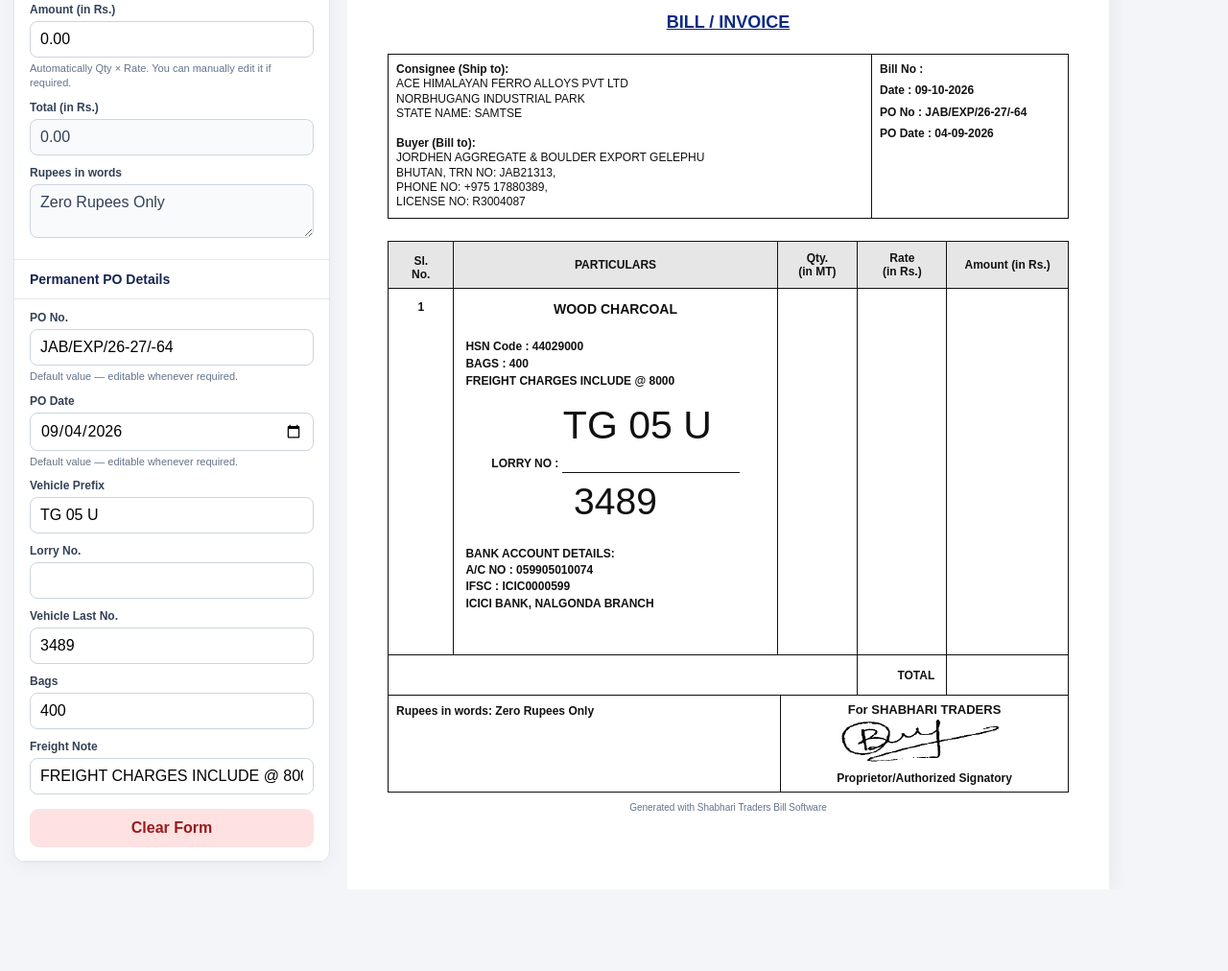
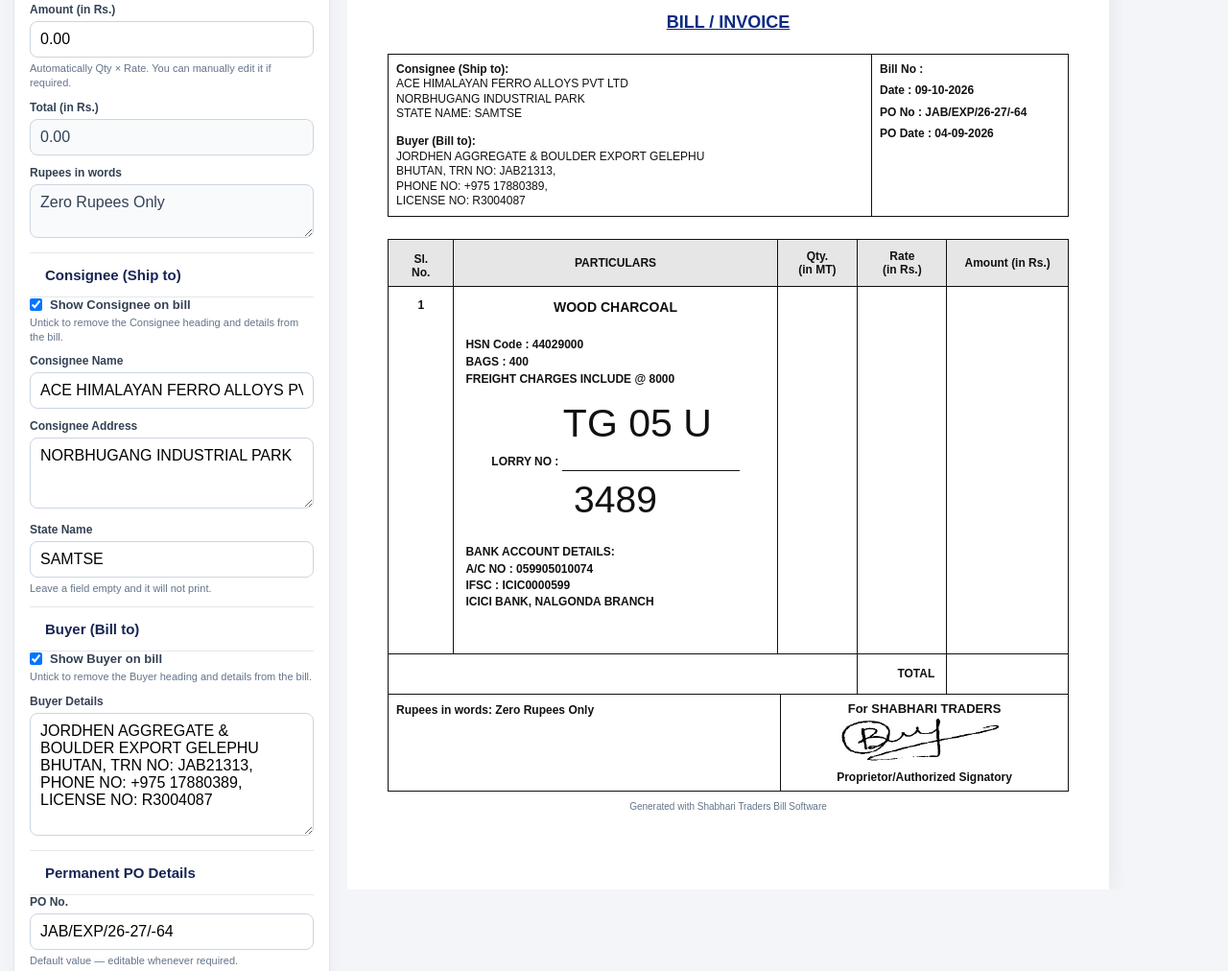
Before and after one commit to shabharitraders/shabharitraders.github.io, a plain HTML site: page index.html in a window 1280 px wide. Shown: the part 283-1295 px from the top of the page at 96% size. Before the commit the page ends 1228 px from the top, so only its background shows below. Drawn offline with Linux system fonts and the light colour scheme.

Commit message:
Update index.html

```diff
--- a/index.html
+++ b/index.html
@@ -14,9 +14,12 @@
 .brand{font-weight:800;color:var(--blue);font-size:18px;line-height:1.15}.brand small{display:block;color:var(--muted);font-size:11px;font-weight:500;margin-top:3px}
 .actions{display:flex;gap:8px;flex-wrap:wrap}.btn{border:0;border-radius:9px;padding:10px 14px;font-weight:700;min-height:40px}.btn.primary{background:var(--blue);color:#fff}.btn.secondary{background:#e8edf7;color:#10245c}.btn.danger{background:#fee2e2;color:#991b1b}
 .wrap{max-width:1280px;margin:18px auto;padding:0 14px}.grid{display:grid;grid-template-columns:330px minmax(0,1fr);gap:18px;align-items:start}.panel{background:var(--panel);border:1px solid #dfe4ec;border-radius:12px;box-shadow:0 5px 20px #0000000a;overflow:hidden}.panel h2{font-size:15px;margin:0;padding:14px 16px;border-bottom:1px solid #e5e7eb;color:#172554}.form{padding:14px 16px}label{display:block;font-size:12px;font-weight:700;color:#334155;margin:0 0 5px}.field{margin-bottom:11px}input,textarea{width:100%;border:1px solid #cbd5e1;border-radius:8px;padding:9px 10px;outline:none;background:#fff;min-height:38px}input:focus,textarea:focus{border-color:#3156bd;box-shadow:0 0 0 3px #3156bd18}input[readonly],textarea[readonly]{background:#f8fafc;color:#334155}.row2{display:grid;grid-template-columns:1fr 1fr;gap:9px}.hint{font-size:11px;color:#64748b;margin-top:4px;line-height:1.35}.saved{max-height:240px;overflow:auto;border-top:1px solid #e5e7eb}.billitem{padding:10px 14px;border-bottom:1px solid #eef1f5;cursor:pointer}.billitem:hover{background:#f8fafc}.billitem strong{color:var(--blue)}.billitem span{display:block;font-size:11px;color:#64748b;margin-top:2px}
+.sect{margin:18px -16px 12px;padding:12px 16px;border-top:1px solid #e5e7eb;border-bottom:1px solid #e5e7eb;font-size:14px}
 .preview-wrap{min-width:0;overflow:hidden}.preview-stage{position:relative;width:100%;overflow:hidden}.invoice{position:absolute;left:0;top:0;background:#fff;width:794px;height:1123px;padding:28px 42px 30px;box-shadow:0 5px 24px #00000012;transform-origin:top left;color:#111}
 .head{position:relative;height:154px;text-align:center;color:var(--blue);border-bottom:2px solid #5a62ad;padding:0 8px 10px;overflow:hidden}.top-left,.top-right{position:absolute;top:2px;font-size:11px;line-height:1.45;text-align:left;font-weight:700;white-space:nowrap}.top-left{left:0}.top-right{right:0;text-align:right}.title{font-size:39px;line-height:1.05;margin-top:58px;letter-spacing:.3px;white-space:nowrap}.address{font-size:11px;line-height:1.3;font-weight:700;margin:8px auto 0;max-width:700px}.prop{font-family:Georgia,serif;font-style:italic;font-weight:700;font-size:12px;margin-top:4px}
 .invoice-title{text-align:center;color:var(--blue);text-decoration:underline;font-size:18px;font-weight:800;margin:27px 0 22px}.info{display:grid;grid-template-columns:minmax(0,1fr) 205px;border:1.5px solid var(--line);font-size:12px;line-height:1.28;min-height:162px}.info .party{padding:8px;overflow-wrap:anywhere}.info .meta{padding:8px;border-left:1.5px solid var(--line)}.party b,.meta b{font-weight:800}.meta div{margin-bottom:7px}.meta .val{font-weight:700}.meta .billno{color:#d11;font-weight:800}
+.pre{white-space:pre-line}
+.chk label{display:flex;align-items:center;gap:8px;font-size:13px;margin:0}.chk input{width:auto;min-height:0;margin:0}.cons-block{margin-bottom:14px}
 .items{width:100%;border-collapse:collapse;margin-top:23px;font-size:12px;table-layout:fixed}.items th{background:#e6e6e6;border:1.5px solid #111;padding:6px;text-align:center}.items td{border:1.5px solid #111;vertical-align:top;overflow-wrap:anywhere}.items .sl{width:67px;text-align:center;padding-top:12px;font-weight:700}.items .part{width:330px;padding:9px 12px}.items .qty{width:82px;text-align:center;padding:10px 5px;font-weight:700}.items .rate{width:91px;text-align:center;padding:10px 5px;font-weight:700}.items .amt{width:124px;text-align:center;padding:10px 5px;font-weight:700}.part-main{font-weight:800;text-align:center;font-size:14px;margin:4px 0 22px}.part-lines{font-weight:700;line-height:1.5}.vehicle{font-size:41px;text-align:center;margin:14px 0 7px;font-weight:500;white-space:nowrap;transform:translateX(1ch)}.lorry{font-size:12px;font-weight:700;text-align:center;margin:8px 0}.lorry-line{display:inline-flex;align-items:center;justify-content:center;width:185px;min-height:18px;border-bottom:1px solid #111;vertical-align:middle;text-align:center;white-space:nowrap}.vehicle2{font-size:39px;text-align:center;margin:5px 0 24px;font-weight:500;white-space:nowrap}.bank{font-size:12px;font-weight:800;line-height:1.45;margin:0 0 35px}.totalrow td{height:42px;vertical-align:middle;font-weight:800}.total-label{text-align:right;padding-right:12px}
 .words-sign{display:grid;grid-template-columns:minmax(0,1fr) 300px;border:1.5px solid #111;border-top:0;min-height:86px;font-size:12px;font-weight:800}.words{padding:8px;line-height:1.35}.sign{border-left:1.5px solid #111;text-align:center;padding:7px 8px 6px;display:flex;flex-direction:column;align-items:center}.sign-title{font-size:13px;margin:0 0 1px}.sign-image{display:block;width:185px;height:52px;object-fit:contain;object-position:center;margin:1px auto 2px}.sign-label{font-size:12px;margin-top:2px;white-space:nowrap;line-height:1.15}.mini-note{font-size:10px;color:#64748b;margin-top:10px;text-align:center}
 @media(max-width:900px){.appbar{position:relative;flex-direction:column;align-items:stretch;padding:12px 14px}.brand{text-align:center}.actions{display:grid;grid-template-columns:1fr 1fr}.actions .btn:last-child{grid-column:1/-1}.grid{grid-template-columns:1fr}.panel{width:100%}.preview-wrap{width:100%;padding-bottom:16px}.invoice{box-shadow:none}}
@@ -31,15 +34,26 @@
 <div class="row2"><div class="field"><label>Qty (in MT)</label><input id="qty" type="number" step="0.001" min="0" placeholder="26.000"></div><div class="field"><label>Rate (in Rs.)</label><input id="rate" type="number" step="0.01" min="0" placeholder="28000.00"></div></div>
 <div class="field"><label>Amount (in Rs.)</label><input id="amount" type="number" step="0.01" min="0"><div class="hint">Automatically Qty × Rate. You can manually edit it if required.</div></div>
 <div class="field"><label>Total (in Rs.)</label><input id="total" readonly></div><div class="field"><label>Rupees in words</label><textarea id="words" rows="2" readonly></textarea></div>
-<h2 style="margin:18px -16px 12px;padding:12px 16px;border-top:1px solid #e5e7eb;border-bottom:1px solid #e5e7eb;font-size:14px">Permanent PO Details</h2>
+
+<h2 class="sect">Consignee (Ship to)</h2>
+<div class="field chk"><label><input type="checkbox" id="consOn" checked> Show Consignee on bill</label><div class="hint">Untick to remove the Consignee heading and details from the bill.</div></div>
+<div class="field"><label>Consignee Name</label><input id="consName" placeholder="Company name"></div>
+<div class="field"><label>Consignee Address</label><textarea id="consAddr" rows="3" placeholder="Address (each line will print on a new line)"></textarea></div>
+<div class="field"><label>State Name</label><input id="consState" placeholder="e.g. SAMTSE"><div class="hint">Leave a field empty and it will not print.</div></div>
+
+<h2 class="sect">Buyer (Bill to)</h2>
+<div class="field chk"><label><input type="checkbox" id="buyerOn" checked> Show Buyer on bill</label><div class="hint">Untick to remove the Buyer heading and details from the bill.</div></div>
+<div class="field"><label>Buyer Details</label><textarea id="buyerText" rows="6" placeholder="Name, address, phone, license… (each line prints on a new line)"></textarea></div>
+
+<h2 class="sect">Permanent PO Details</h2>
 <div class="field"><label>PO No.</label><input id="poNo" value="JAB/EXP/26-27/-64"><div class="hint">Default value — editable whenever required.</div></div>
 <div class="field"><label>PO Date</label><input id="poDate" type="date" value="2026-09-04"><div class="hint">Default value — editable whenever required.</div></div>
-<div class="field"><label>Vehicle Prefix</label><input id="vehiclePrefix"></div><div class="field"><label>Lorry No.</label><input id="lorryNo"></div><div class="field"><label>Vehicle Last No.</label><input id="vehicleLast"></div><div class="field"><label>Bags</label><input id="bags" type="number"></div><div class="field"><label>Freight Note</label><input id="freight"></div>
+<div class="field"><label>Vehicle Prefix</label><input id="vehiclePrefix"></div><div class="field"><label>Lorry No.</label><input id="lorryNo"></div><div class="field"><label>Vehicle Last No.</label><input id="vehicleLast"></div><div class="field chk"><label><input type="checkbox" id="bagsOn" checked> Show Bags on bill</label></div><div class="field"><label>Bags</label><input id="bags" type="number"></div><div class="field"><label>Freight Note</label><input id="freight"></div>
 <button class="btn danger" id="clearBtn" style="width:100%;margin-top:4px">Clear Form</button></div><div class="saved" id="saved"></div></section>
 <section class="preview-wrap"><div class="preview-stage" id="stage"><div class="invoice" id="invoice">
 <div class="head"><div class="top-left">GSTIN : 36AHWPN1325N1ZQ<br>IEC NO: AHWPN1325N</div><div class="top-right">Email: narsimhabodige@gmail.com<br>Cell: +91 9951016963</div><div class="title">SHABHARI TRADERS</div><div class="address"># HNO: 6-3-267, Ramalayam, Backside, Ramagiri, Nalgonda- 508001, Telangana, India</div><div class="prop">Prop. Narsimha Goud</div></div>
-<div class="invoice-title">BILL / INVOICE</div><div class="info"><div class="party"><b>Consignee (Ship to):</b><br>ACE HIMALAYAN FERRO ALLOYS PVT LTD<br>NORBHUGANG INDUSTRIAL PARK<br>STATE NAME: SAMTSE<br><br><b>Buyer (Bill to):</b><br>JORDHEN AGGREGATE &amp; BOULDER EXPORT GELEPHU<br>BHUTAN, TRN NO: JAB21313,<br>PHONE NO: +975 17880389,<br>LICENSE NO: R3004087</div><div class="meta"><div><b>Bill No :</b> <span class="val billno" id="pBillNo"></span></div><div><b>Date :</b> <span class="val" id="pDate"></span></div><div><b>PO No :</b> <span class="val" id="pPoNo"></span></div><div><b>PO Date :</b> <span class="val" id="pPoDate"></span></div></div></div>
-<table class="items"><thead><tr><th class="sl">Sl.<br>No.</th><th class="part">PARTICULARS</th><th class="qty">Qty.<br>(in MT)</th><th class="rate">Rate<br>(in Rs.)</th><th class="amt">Amount (in Rs.)</th></tr></thead><tbody><tr><td class="sl">1</td><td class="part"><div class="part-main">WOOD CHARCOAL</div><div class="part-lines">HSN Code : 44029000<br>BAGS : <span id="pBags">400</span><br><span id="pFreight">FREIGHT CHARGES INCLUDE @ 8000</span></div><div class="vehicle" id="pVehiclePrefix">TG 05 U</div><div class="lorry">LORRY NO : <span class="lorry-line" id="pLorryNo"></span></div><div class="vehicle2" id="pVehicleLast">3489</div><div class="bank">BANK ACCOUNT DETAILS:<br>A/C NO : 059905010074<br>IFSC : ICIC0000599<br>ICICI BANK, NALGONDA BRANCH</div></td><td class="qty" id="pQty"></td><td class="rate" id="pRate"></td><td class="amt" id="pAmount"></td></tr><tr class="totalrow"><td colspan="3"></td><td class="total-label">TOTAL</td><td id="pTotal"></td></tr></tbody></table>
+<div class="invoice-title">BILL / INVOICE</div><div class="info"><div class="party"><div class="cons-block" id="consBlock"><b>Consignee (Ship to):</b><br><span class="pre" id="pConsText"></span></div><div id="buyerBlock"><b>Buyer (Bill to):</b><br><span class="pre" id="pBuyer"></span></div></div><div class="meta"><div><b>Bill No :</b> <span class="val billno" id="pBillNo"></span></div><div><b>Date :</b> <span class="val" id="pDate"></span></div><div><b>PO No :</b> <span class="val" id="pPoNo"></span></div><div><b>PO Date :</b> <span class="val" id="pPoDate"></span></div></div></div>
+<table class="items"><thead><tr><th class="sl">Sl.<br>No.</th><th class="part">PARTICULARS</th><th class="qty">Qty.<br>(in MT)</th><th class="rate">Rate<br>(in Rs.)</th><th class="amt">Amount (in Rs.)</th></tr></thead><tbody><tr><td class="sl">1</td><td class="part"><div class="part-main">WOOD CHARCOAL</div><div class="part-lines">HSN Code : 44029000<br><span id="bagsLine">BAGS : <span id="pBags">400</span><br></span><span id="pFreight">FREIGHT CHARGES INCLUDE @ 8000</span></div><div class="vehicle" id="pVehiclePrefix">TG 05 U</div><div class="lorry">LORRY NO : <span class="lorry-line" id="pLorryNo"></span></div><div class="vehicle2" id="pVehicleLast">3489</div><div class="bank">BANK ACCOUNT DETAILS:<br>A/C NO : 059905010074<br>IFSC : ICIC0000599<br>ICICI BANK, NALGONDA BRANCH</div></td><td class="qty" id="pQty"></td><td class="rate" id="pRate"></td><td class="amt" id="pAmount"></td></tr><tr class="totalrow"><td colspan="3"></td><td class="total-label">TOTAL</td><td id="pTotal"></td></tr></tbody></table>
 <div class="words-sign"><div class="words">Rupees in words: <span id="pWords"></span></div><div class="sign"><div class="sign-title">For SHABHARI TRADERS</div><img id="pSignature" class="sign-image" alt="Proprietor signature"><div class="sign-label">Proprietor/Authorized Signatory</div></div></div><div class="mini-note">Generated with Shabhari Traders Bill Software</div>
 </div></div></section></div></main>
 <script src="https://cdnjs.cloudflare.com/ajax/libs/pdf.js/3.11.174/pdf.min.js"></script>
@@ -47,22 +61,26 @@
 const $=id=>document.getElementById(id);
 const DEFAULT_PO_NO='JAB/EXP/26-27/-64';
 const DEFAULT_PO_DATE='2026-09-04';
+const DEFAULT_CONS_NAME='ACE HIMALAYAN FERRO ALLOYS PVT LTD';
+const DEFAULT_CONS_ADDR='NORBHUGANG INDUSTRIAL PARK';
+const DEFAULT_CONS_STATE='SAMTSE';
+const DEFAULT_BUYER='JORDHEN AGGREGATE & BOULDER EXPORT GELEPHU\nBHUTAN, TRN NO: JAB21313,\nPHONE NO: +975 17880389,\nLICENSE NO: R3004087';
 const SIGNATURE_IMAGE='./resources/proprietor-signature.jpeg';
 const money=n=>Number(n||0).toLocaleString('en-IN',{minimumFractionDigits:2,maximumFractionDigits:2});
 function formatDate(v){if(!v)return '';const [y,m,d]=v.split('-');return `${d}-${m}-${y}`}
 function wordsUnder100(n){const o=['','One','Two','Three','Four','Five','Six','Seven','Eight','Nine','Ten','Eleven','Twelve','Thirteen','Fourteen','Fifteen','Sixteen','Seventeen','Eighteen','Nineteen'],t=['','','Twenty','Thirty','Forty','Fifty','Sixty','Seventy','Eighty','Ninety'];return n<20?o[n]:t[Math.floor(n/10)]+(n%10?' '+o[n%10]:'')}
 function numberToWordsINR(num){num=Math.round(Number(num)||0);if(!num)return 'Zero Rupees Only';const p=[];const c=Math.floor(num/10000000);num%=10000000;const l=Math.floor(num/100000);num%=100000;const th=Math.floor(num/1000);num%=1000;const h=Math.floor(num/100);num%=100;if(c)p.push(wordsUnder100(c)+' Crore');if(l)p.push(wordsUnder100(l)+' Lakh');if(th)p.push(wordsUnder100(th)+' Thousand');if(h)p.push(wordsUnder100(h)+' Hundred');if(num)p.push(wordsUnder100(num));return p.join(' ')+' Rupees Only'}
 function today(){const d=new Date();return new Date(d-d.getTimezoneOffset()*60000).toISOString().slice(0,10)}
-function recalc(auto=true){const q=Number($('qty').value)||0,r=Number($('rate').value)||0;if(auto||$('amount').value==='')$('amount').value=(q*r).toFixed(2);const total=Number($('amount').value)||0;$('total').value=total.toFixed(2);$('words').value=numberToWordsINR(total);$('pBillNo').textContent=$('billNo').value||'';$('pDate').textContent=formatDate($('date').value);$('pPoNo').textContent=$('poNo').value||DEFAULT_PO_NO;$('pPoDate').textContent=formatDate($('poDate').value||DEFAULT_PO_DATE);$('pQty').textContent=q?q.toFixed(3):'';$('pRate').innerHTML=r?money(r)+'<br>Per MT':'';$('pAmount').textContent=total?money(total):'';$('pTotal').textContent=total?money(total):'';$('pWords').textContent=numberToWordsINR(total);$('pBags').textContent=$('bags').value||'';$('pFreight').textContent=$('freight').value||'';$('pVehiclePrefix').textContent=$('vehiclePrefix').value||'';$('pVehicleLast').textContent=$('vehicleLast').value||'';$('pLorryNo').textContent=$('lorryNo').value||''}
-function data(){return{billNo:$('billNo').value,date:$('date').value,qty:$('qty').value,rate:$('rate').value,amount:$('amount').value,total:$('total').value,words:$('words').value,poNo:$('poNo').value||DEFAULT_PO_NO,poDate:$('poDate').value||DEFAULT_PO_DATE,vehiclePrefix:$('vehiclePrefix').value,lorryNo:$('lorryNo').value,vehicleLast:$('vehicleLast').value,bags:$('bags').value,freight:$('freight').value}}
+function recalc(auto=true){const q=Number($('qty').value)||0,r=Number($('rate').value)||0;if(auto||$('amount').value==='')$('amount').value=(q*r).toFixed(2);const total=Number($('amount').value)||0;$('total').value=total.toFixed(2);$('words').value=numberToWordsINR(total);$('pBillNo').textContent=$('billNo').value||'';$('pDate').textContent=formatDate($('date').value);$('pPoNo').textContent=$('poNo').value||DEFAULT_PO_NO;$('pPoDate').textContent=formatDate($('poDate').value||DEFAULT_PO_DATE);$('pQty').textContent=q?q.toFixed(3):'';$('pRate').innerHTML=r?money(r)+'<br>Per MT':'';$('pAmount').textContent=total?money(total):'';$('pTotal').textContent=total?money(total):'';$('pWords').textContent=numberToWordsINR(total);$('pBags').textContent=$('bags').value||'';$('pFreight').textContent=$('freight').value||'';$('pVehiclePrefix').textContent=$('vehiclePrefix').value||'';$('pVehicleLast').textContent=$('vehicleLast').value||'';$('pLorryNo').textContent=$('lorryNo').value||'';const cl=[$('consName').value.trim(),$('consAddr').value.trim(),$('consState').value.trim()?'STATE NAME: '+$('consState').value.trim():''].filter(Boolean);$('pConsText').textContent=cl.join('\n');$('consBlock').style.display=$('consOn').checked?'':'none';$('pBuyer').textContent=$('buyerText').value.trim();$('buyerBlock').style.display=$('buyerOn').checked?'':'none';$('bagsLine').style.display=$('bagsOn').checked?'':'none'}
+function data(){return{billNo:$('billNo').value,date:$('date').value,qty:$('qty').value,rate:$('rate').value,amount:$('amount').value,total:$('total').value,words:$('words').value,poNo:$('poNo').value||DEFAULT_PO_NO,poDate:$('poDate').value||DEFAULT_PO_DATE,vehiclePrefix:$('vehiclePrefix').value,lorryNo:$('lorryNo').value,vehicleLast:$('vehicleLast').value,bags:$('bags').value,freight:$('freight').value,consName:$('consName').value,consAddr:$('consAddr').value,consState:$('consState').value,consOn:$('consOn').checked,buyerOn:$('buyerOn').checked,bagsOn:$('bagsOn').checked,buyerText:$('buyerText').value}}
 function getSavedBills(){try{return JSON.parse(localStorage.getItem('shabhariBills')||'[]')}catch(e){return[]}}
-function fill(d){$('billNo').value=d.billNo||'';$('date').value=d.date||today();$('qty').value=d.qty||'';$('rate').value=d.rate||'';$('amount').value=d.amount||'';$('poNo').value=d.poNo||DEFAULT_PO_NO;$('poDate').value=d.poDate||DEFAULT_PO_DATE;$('vehiclePrefix').value=d.vehiclePrefix||'TG 05 U';$('lorryNo').value=d.lorryNo||'';$('vehicleLast').value=d.vehicleLast||'3489';$('bags').value=d.bags||'400';$('freight').value=d.freight||'FREIGHT CHARGES INCLUDE @ 8000';recalc(false)}
-function blankBill(){$('billNo').value='';$('date').value=today();$('qty').value='';$('rate').value='';$('amount').value='';$('poNo').value=DEFAULT_PO_NO;$('poDate').value=DEFAULT_PO_DATE;$('vehiclePrefix').value='TG 05 U';$('lorryNo').value='';$('vehicleLast').value='3489';$('bags').value='400';$('freight').value='FREIGHT CHARGES INCLUDE @ 8000';recalc(true)}
+function fill(d){$('billNo').value=d.billNo||'';$('date').value=d.date||today();$('qty').value=d.qty||'';$('rate').value=d.rate||'';$('amount').value=d.amount||'';$('poNo').value=d.poNo||DEFAULT_PO_NO;$('poDate').value=d.poDate||DEFAULT_PO_DATE;$('vehiclePrefix').value=d.vehiclePrefix||'TG 05 U';$('lorryNo').value=d.lorryNo||'';$('vehicleLast').value=d.vehicleLast||'3489';$('bags').value=d.bags||'400';$('freight').value=d.freight||'FREIGHT CHARGES INCLUDE @ 8000';$('consName').value=d.consName!==undefined?d.consName:DEFAULT_CONS_NAME;$('consAddr').value=d.consAddr!==undefined?d.consAddr:DEFAULT_CONS_ADDR;$('consState').value=d.consState!==undefined?d.consState:DEFAULT_CONS_STATE;$('consOn').checked=d.consOn!==false;$('buyerOn').checked=d.buyerOn!==false;$('bagsOn').checked=d.bagsOn!==false;$('buyerText').value=d.buyerText!==undefined?d.buyerText:DEFAULT_BUYER;recalc(false)}
+function blankBill(){$('billNo').value='';$('date').value=today();$('qty').value='';$('rate').value='';$('amount').value='';$('poNo').value=DEFAULT_PO_NO;$('poDate').value=DEFAULT_PO_DATE;$('vehiclePrefix').value='TG 05 U';$('lorryNo').value='';$('vehicleLast').value='3489';$('bags').value='400';$('freight').value='FREIGHT CHARGES INCLUDE @ 8000';$('consName').value=DEFAULT_CONS_NAME;$('consAddr').value=DEFAULT_CONS_ADDR;$('consState').value=DEFAULT_CONS_STATE;$('consOn').checked=true;$('buyerOn').checked=true;$('bagsOn').checked=true;$('buyerText').value=DEFAULT_BUYER;recalc(true)}
 function renderSaved(){const bills=getSavedBills();$('saved').innerHTML=bills.length?'<div style="padding:10px 14px;font-size:11px;font-weight:800;color:#64748b">SAVED BILLS</div>'+bills.map((b,i)=>`<div class="billitem" data-i="${i}"><strong>Bill No. ${b.billNo}</strong><span>${formatDate(b.date)} · ₹${money(b.total)} · ${b.qty||0} MT</span></div>`).join(''):'';document.querySelectorAll('.billitem').forEach(el=>el.onclick=()=>fill(getSavedBills()[Number(el.dataset.i)]))}
 function saveBill(){const d=data();if(!d.billNo){alert('Please enter Bill No.');$('billNo').focus();return}const bills=getSavedBills();const i=bills.findIndex(x=>x.billNo===d.billNo);if(i>=0)bills[i]=d;else bills.unshift(d);localStorage.setItem('shabhariBills',JSON.stringify(bills));renderSaved();alert('Bill '+d.billNo+' saved successfully.')}
 function fitInvoice(){const stage=$('stage'),invoice=$('invoice');if(window.matchMedia('print').matches)return;const available=Math.max(280,stage.clientWidth);const scale=Math.min(1,available/794);invoice.style.transform=`scale(${scale})`;stage.style.height=`${1123*scale}px`}
 function setSignature(){const img=$('pSignature');img.src=SIGNATURE_IMAGE;img.onerror=()=>{img.removeAttribute('src')}}
-['billNo','date','vehiclePrefix','lorryNo','vehicleLast','bags','freight'].forEach(id=>$(id).addEventListener('input',()=>recalc(false)));$('amount').addEventListener('input',()=>recalc(false));$('qty').addEventListener('input',()=>recalc(true));$('rate').addEventListener('input',()=>recalc(true));$('newBtn').onclick=()=>{if(confirm('Start a new bill? Unsaved changes will be cleared.'))blankBill()};$('saveBtn').onclick=saveBill;$('printBtn').onclick=()=>window.print();$('clearBtn').onclick=()=>{if(confirm('Clear this bill form?'))blankBill()};window.addEventListener('resize',fitInvoice);blankBill();renderSaved();requestAnimationFrame(fitInvoice);setSignature();
+['billNo','date','vehiclePrefix','lorryNo','vehicleLast','bags','freight','poNo','poDate','consName','consAddr','consState','buyerText'].forEach(id=>$(id).addEventListener('input',()=>recalc(false)));['consOn','buyerOn','bagsOn'].forEach(id=>$(id).addEventListener('change',()=>recalc(false)));$('amount').addEventListener('input',()=>recalc(false));$('qty').addEventListener('input',()=>recalc(true));$('rate').addEventListener('input',()=>recalc(true));$('newBtn').onclick=()=>{if(confirm('Start a new bill? Unsaved changes will be cleared.'))blankBill()};$('saveBtn').onclick=saveBill;$('printBtn').onclick=()=>window.print();$('clearBtn').onclick=()=>{if(confirm('Clear this bill form?'))blankBill()};window.addEventListener('resize',fitInvoice);blankBill();renderSaved();requestAnimationFrame(fitInvoice);setSignature();
 </script>
 </body>
 </html>
```
